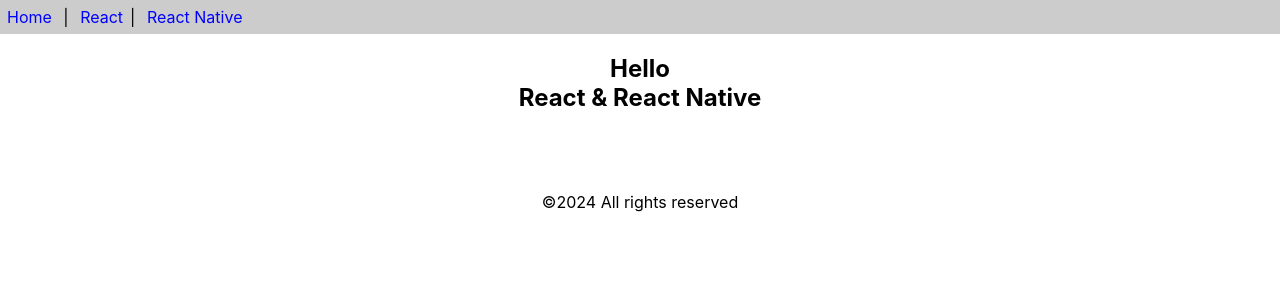
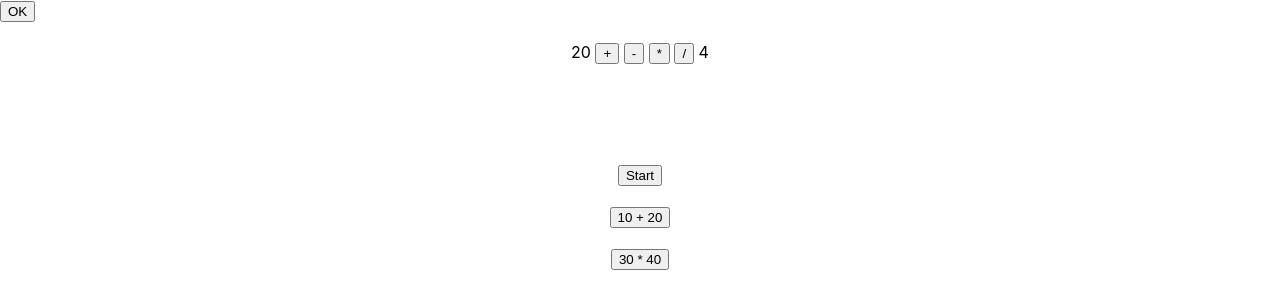
Before and after one commit to dew1213/app1, a React (Create React App) app: page / in a window 1280 px wide. Shown: the top 308 px of the page. Built offline with nearby package versions, Linux system fonts and the light colour scheme.

Commit message:
add components2, calculator, evet-data

```diff
--- a/src/App.js
+++ b/src/App.js
@@ -1,13 +1,20 @@
 import React from "react";
 import Calendar from "./class-components";
+import Button from "./class-components2";
 import { Header,Content,Footer } from "./func-components";
+import { Calculator } from "./calculator";
+import {EventData} from "./event-data";
 
  function App(){
     return(
       <>
-      <Header/>
-      <Content/>
-      <Footer/>
+      <Button/>
+      <Calculator/>
+      <EventData/>
+
+      {/*  <Header/>
+       <Content/>
+       <Footer/> */}
       </>
     )
 }
--- /dev/null
+++ b/src/calculator.js
@@ -0,0 +1,21 @@
+import React from "react";
+export function Calculator() {
+    const n1 = 20
+    const n2 = 4
+
+    const Calculate = (op) =>{
+        let c = `${n1} ${op} ${n2}` //Alt+96
+        let r = eval(c)
+        alert(`${c} = ${r}`)
+    }
+    return(
+        <div style={{textAlign:"center",marginTop:20}}>
+            <span>{n1}</span>&nbsp;
+            <button onClick={()=> Calculate("+") }>+</button>&nbsp;
+            <button onClick={()=> Calculate("-")}>-</button>&nbsp;
+            <button onClick={()=> Calculate("*")}>*</button>&nbsp;
+            <button onClick={()=> Calculate("/")}>/</button>&nbsp;
+            <span>{n2}</span>
+        </div>
+    )
+}
--- /dev/null
+++ b/src/class-components2.js
@@ -0,0 +1,12 @@
+import React ,{Component}from "react";
+export default class Button extends Component{
+    showAlert(msg){
+        alert(msg)
+    }
+    onClickButtonOK = () =>{
+        this.showAlert("Hello")
+    }
+    render(){
+        return<button onClick={this.onClickButtonOK}>OK</button>
+    }
+}
--- /dev/null
+++ b/src/event-data.js
@@ -0,0 +1,18 @@
+import React from "react";
+export function EventData(){
+    const onClickStop =(ev)=>{
+        let t = ev.target.innerText
+        let s =(t=="Start")?"Stop":"Start"
+        ev.target.innerText = s
+    }
+    const onClickAdd = (ev) =>{
+        let t = ev.target.innerText
+        let r =eval(t)
+        alert(`${t} = ${r}`)
+    }
+    return <div style={{textAlign:"center",marginTop:100}}>
+            <button onClick={(ev)=> onClickStop(ev) }>Start</button><br/><br/>
+            <button onClick={(ev)=> onClickAdd(ev)}>10 + 20</button><br/><br/>
+            <button onClick={(ev)=> onClickAdd(ev)}>30 * 40</button><br/><br/>
+        </div>
+}
```
